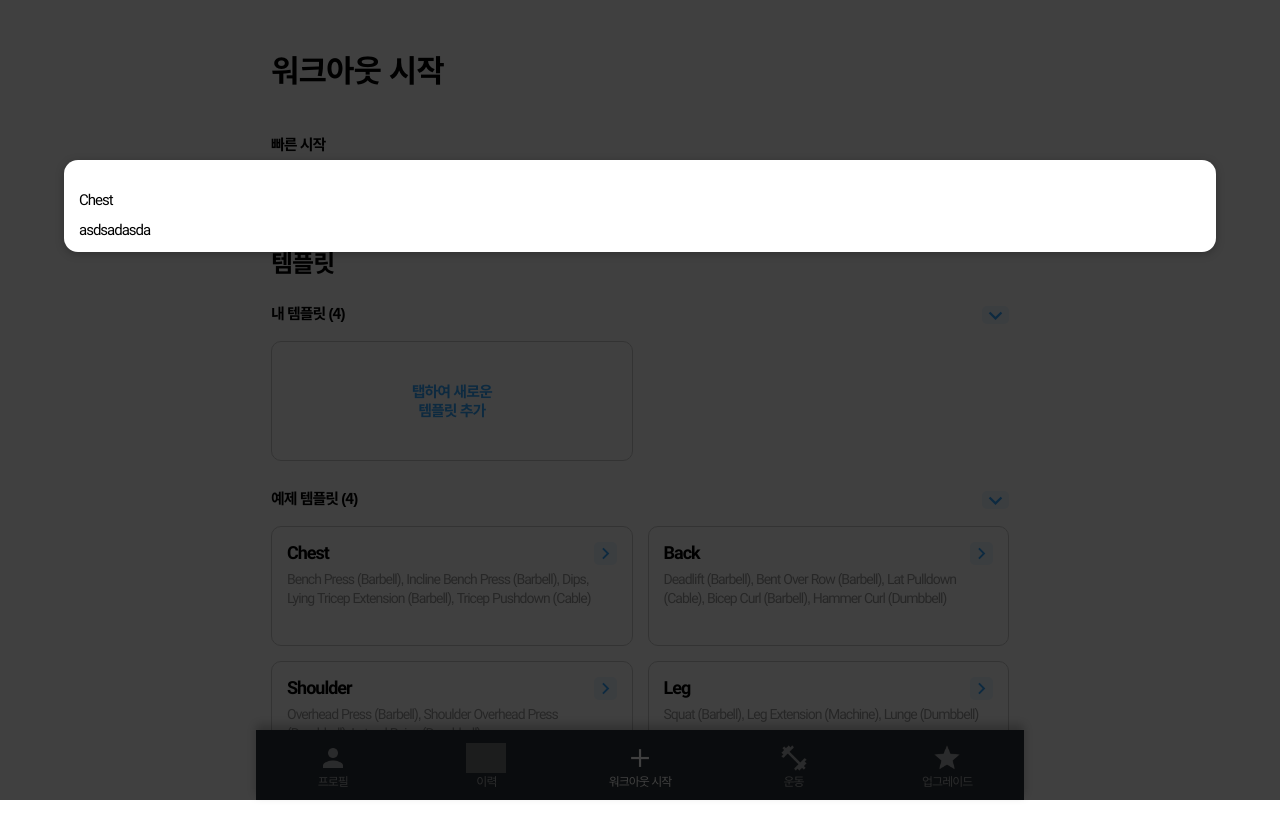
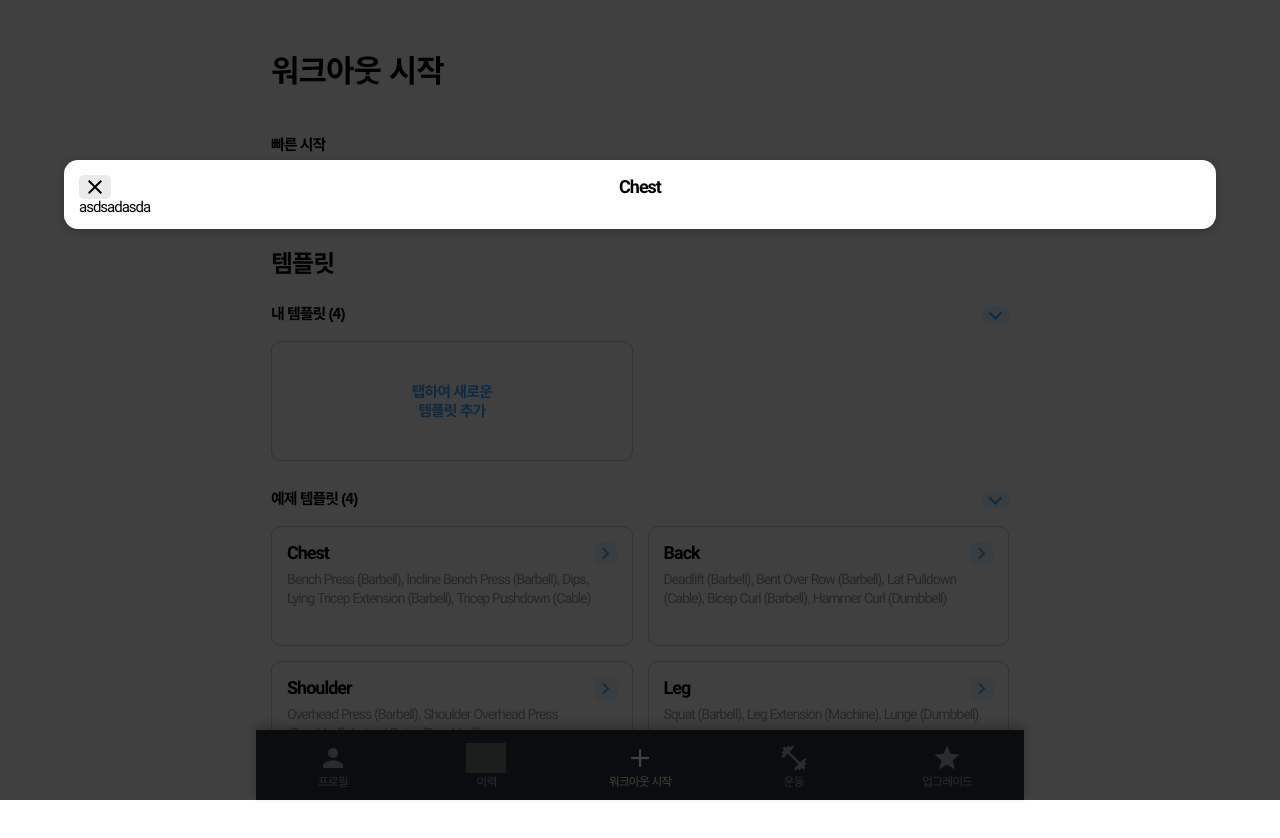
Before and after one commit to BongSuCHOI/strong-app, a React (Create React App) app: page / in a window 1280 px wide. Both pictures are taken after a click on the button 605 px from the left and 553 px from the top of the page. Shown: the top 838 px of the page. Built offline with nearby package versions, Linux system fonts and the light colour scheme; grey boxes are pictures that could not be loaded.

Commit message:
style: modal title default styling

```diff
--- a/src/components/UI/ArrowIcon.js
+++ b/src/components/UI/ArrowIcon.js
@@ -29,3 +29,11 @@ export function ArrRight(props) {
 		</ArrowSVG>
 	);
 }
+
+export function ArrClose(props) {
+	return (
+		<ArrowSVG height={props.height} width={props.width} fill={props.fill} viewBox="0 0 24 24">
+			<path d="M19 6.41L17.59 5 12 10.59 6.41 5 5 6.41 10.59 12 5 17.59 6.41 19 12 13.41 17.59 19 19 17.59 13.41 12z" />
+		</ArrowSVG>
+	);
+}
--- a/src/components/UI/Modal.js
+++ b/src/components/UI/Modal.js
@@ -1,6 +1,8 @@
 import ReactDom from "react-dom";
 
 import styled from "styled-components";
+
+import { ArrClose } from "./ArrowIcon";
 
 const BackdropBox = styled.div`
 	position: fixed;
@@ -24,6 +26,36 @@ const ModalBox = styled.div`
 	z-index: 30;
 `;
 
+const TitleBox = styled.div`
+	display: grid;
+	grid-template-columns: 20% 60% 20%;
+	align-items: center;
+	justify-content: space-between;
+	& .title {
+		overflow: hidden;
+		text-overflow: ellipsis;
+		white-space: nowrap;
+		text-align: center;
+		font-weight: bold;
+		font-size: 18px;
+	}
+	& .sub_action {
+		text-align: right;
+		font-size: 16px;
+		color: #35a7ff;
+	}
+`;
+
+const CloseBtn = styled.button`
+	display: flex;
+	align-items: center;
+	justify-content: center;
+	width: 32px;
+	height: 24px;
+	background: #eaeaea;
+	border-radius: 5px;
+`;
+
 function Backdrop(props) {
 	return <BackdropBox onClick={props.onClick}></BackdropBox>;
 }
@@ -32,13 +64,13 @@ function ModalOverlay(props) {
 	return (
 		<ModalBox>
 			<div className="content">
-				<div className="title">
-					<button className="close" onClick={props.onHideModal}>
-						<img />
-					</button>
-					<p>{props.title}</p>
-					<button>{props.subActionName}</button>
-				</div>
+				<TitleBox>
+					<CloseBtn onClick={props.onHide}>
+						<ArrClose fill="#000" width="24px" height="24px" />
+					</CloseBtn>
+					<p className="title">{props.title}</p>
+					<button className="sub_action">{props.subActionName}</button>
+				</TitleBox>
 				<div>{props.children}</div>
 			</div>
 		</ModalBox>
```
